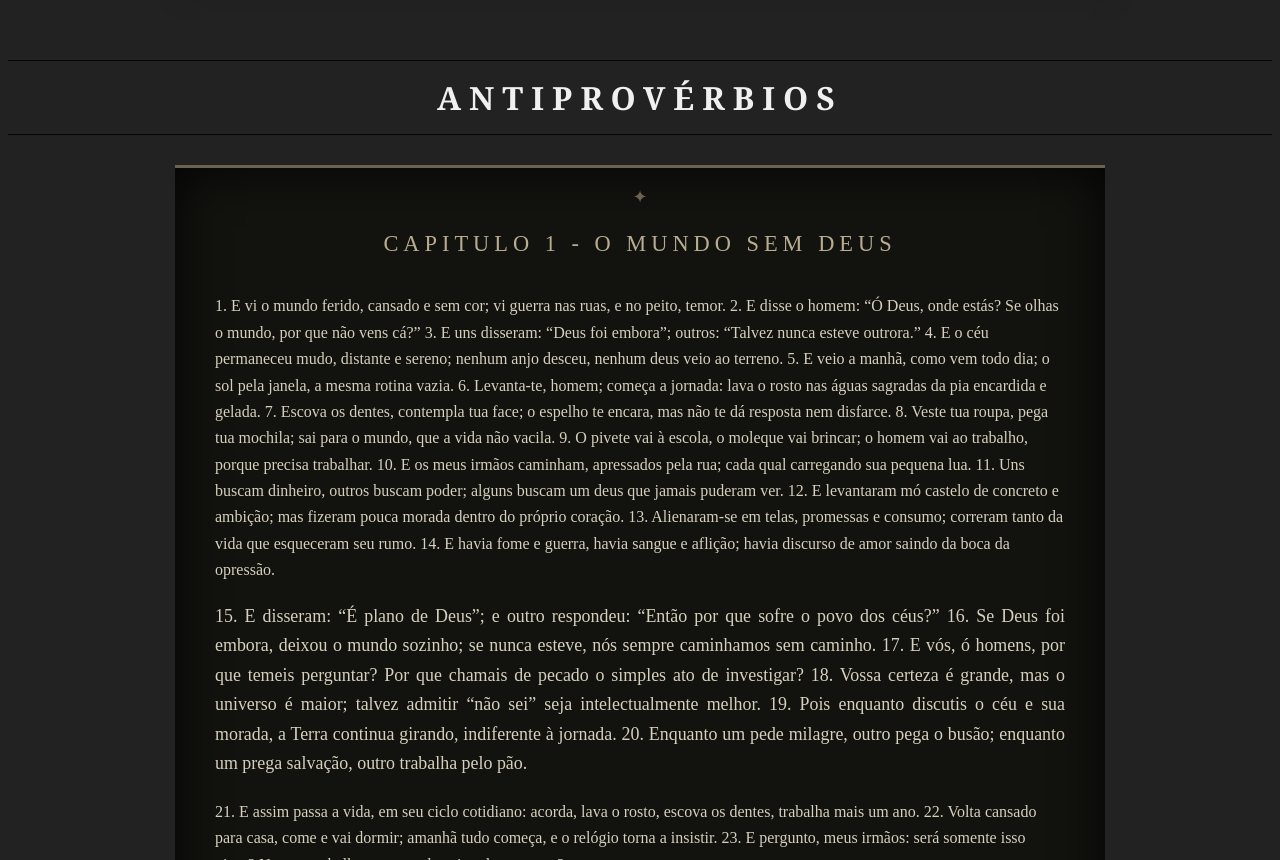
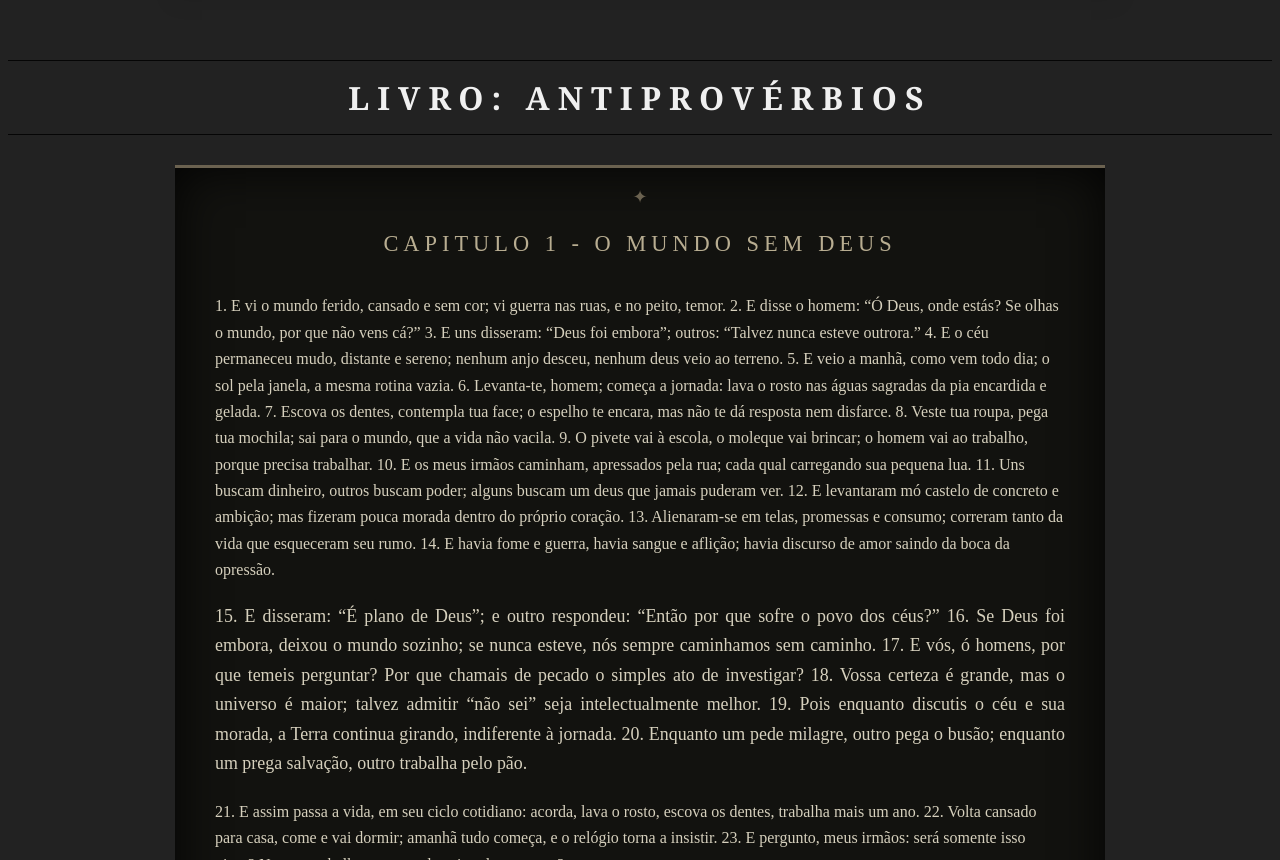
Before and after one commit to abiucas9/Pensamentiss-smo-Book, a plain HTML site: page index.html in a window 1280 px wide. Shown: the part 8766-9626 px from the top of the page. Drawn offline with Linux system fonts and the light colour scheme; a web font is replaced by a local one.

Commit message:
Update index.html

```diff
--- a/index.html
+++ b/index.html
@@ -360,7 +360,8 @@ O 9 é eterno. Multiplique-o por qualquer número e ele retorna, silencioso e im
 Ondas de som cantam em múltiplos de 3, campos eletromagnéticos se dobram em tríades — o cosmos prefere a simetria, o fluxo harmônico que só os números 3, 6 e 9 conhecem.
  </p>    <p class="book-label">Sagrado</p>
 </div>
-		<h1 style="margin:60px 0 30px; font-family: 'Georgia', serif; text-align: center; color: #f0f0f0; text-transform: uppercase; letter-spacing: 8px; border-top: 1px solid #050505; border-bottom: 1px solid #050505; padding: 15px;">
+		<h1 style="margin:60px 0 20px; font-family: 'Georgia', serif; text-align: center; color: #f0f0f0; text-transform: uppercase; letter-spacing: 8px; border-top: 1px solid #050505; border-bottom: 1px solid #050505; padding: 15px;">
+			livro:
   Antiprovérbios
 </h1>
 		<div class="antiproverbios-book">
```
